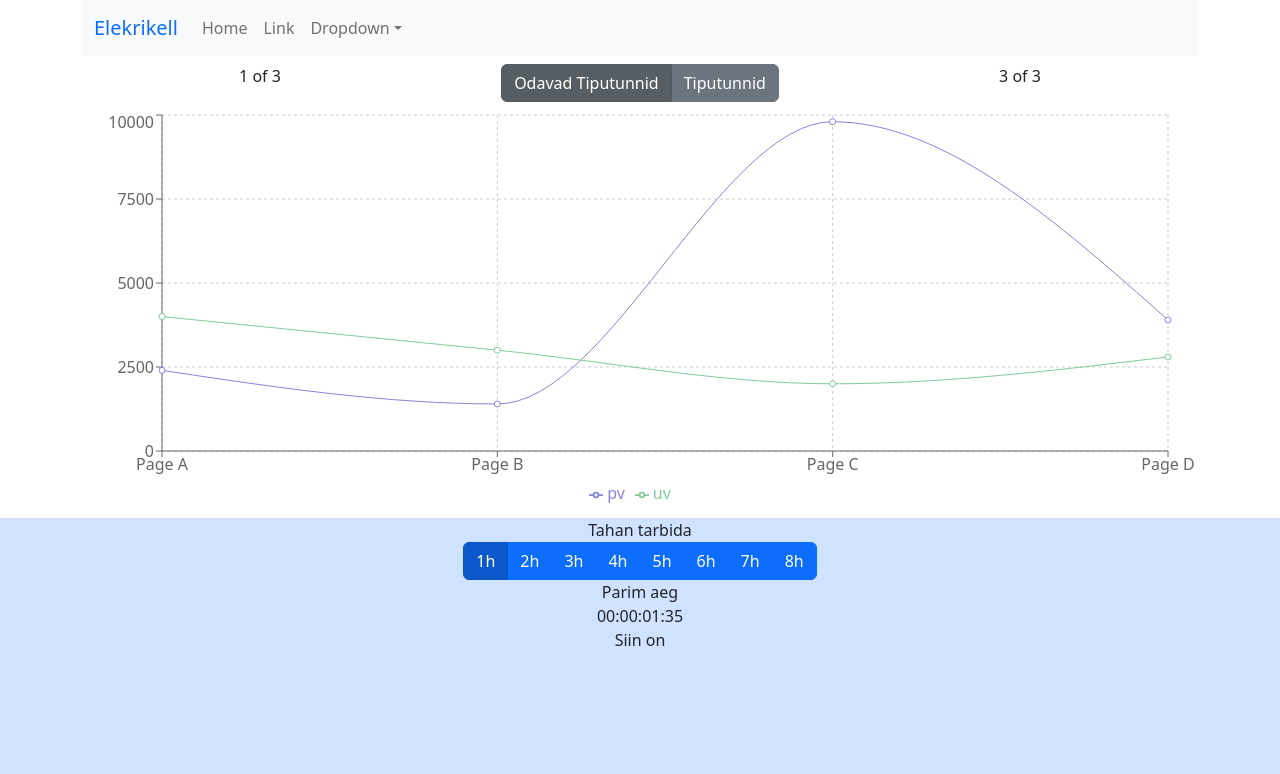
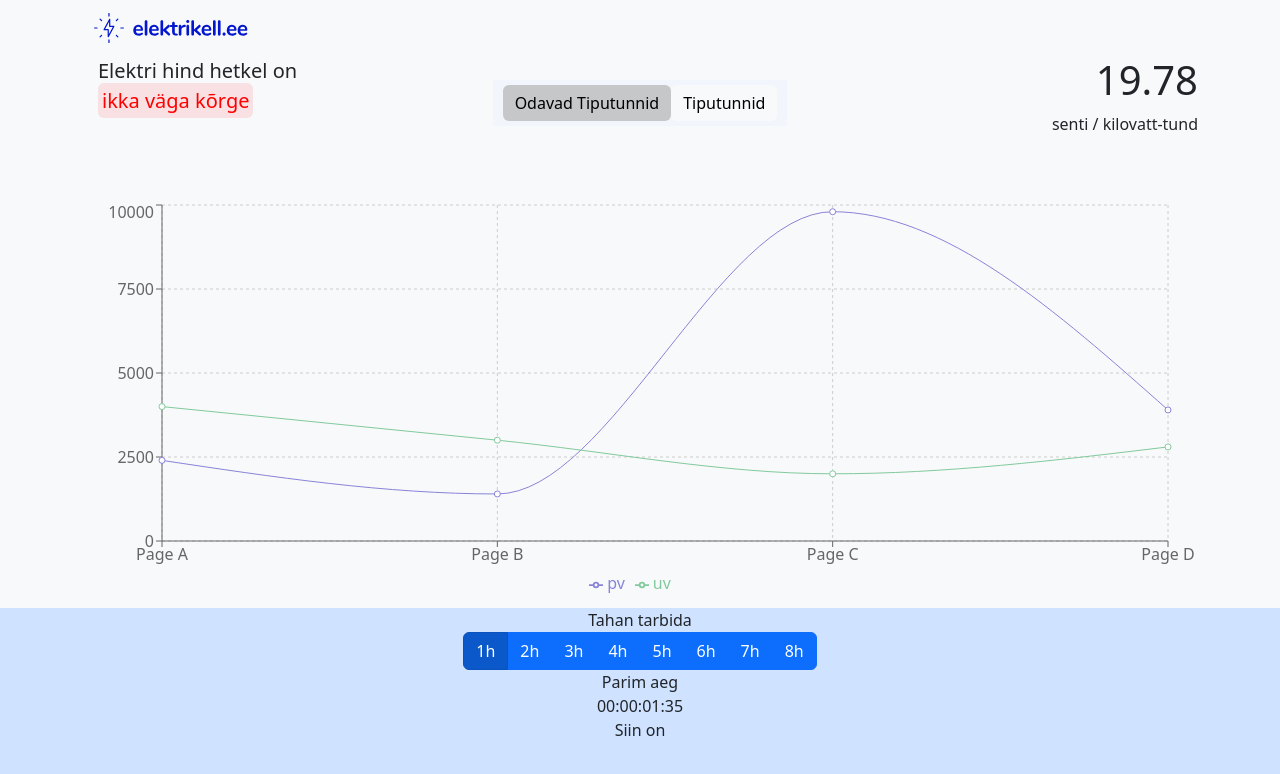
Before and after one commit to artpavkor/elektrikell, a React (Create React App) app: page / in a window 1280 px wide. Shown: the top 774 px of the page. Built offline with nearby package versions, Linux system fonts and the light colour scheme; the HTML template or start-up script is replaced by a standard one.

Commit message:
Домашнее задание, elektri hind hetkel, logo

```diff
--- a/src/App.scss
+++ b/src/App.scss
@@ -5,7 +5,7 @@ body {
 }
 
 .container-wrapper {
-    background-color: white;
+    background-color: rgb(248,249,250);
 }
 .chart {
     width: 100%;
@@ -20,3 +20,14 @@ body {
     text-decoration: none;
     color: white;
 }
+
+.span_red {
+    color: red;
+    background-color: rgba(250, 15, 23, 0.1);
+}
+
+.btn_group {
+    background-color: #F3F5FD;
+    padding: 5px 10px;
+    box-shadow: none;
+}
--- a/src/Footer/FooterHighPrice.js
+++ b/src/Footer/FooterHighPrice.js
@@ -19,7 +19,7 @@ function FooterHighPrice () {
             <div className="mt-2 mb-4">
                 <span className="fw-light">Soovitame tiptundide ajal vähendada elektri tarbimist, et aidata kaasa Euroopa
                     ühisele eesmärgile alandada <br></br> tiputundidel -5% elektri tarbmist ja vähendada maagaasi nõudlust.
-                    <a target="_blank" href="https://www.consilium.europa.eu/et/infographics/eu-measures-to-cut-down-energy-bills/">Loe lähemalt</a>
+                    <a target="blank" href="https://www.consilium.europa.eu/et/infographics/eu-measures-to-cut-down-energy-bills/">Loe lähemalt</a>
                 </span>
             </div>
         </Container>
--- a/src/Header/NavBar.js
+++ b/src/Header/NavBar.js
@@ -1,33 +1,20 @@
 import Container from 'react-bootstrap/Container';
-import Nav from 'react-bootstrap/Nav';
 import Navbar from 'react-bootstrap/Navbar';
-import NavDropdown from 'react-bootstrap/NavDropdown';
-
+import Logo from './logo.svg'
 function NavBar() {
   return (
-    <Navbar bg="light" expand="lg" className='mb-2'>
-      <Container>
-        <Navbar.Brand href="#home">Elekrikell</Navbar.Brand>
-        <Navbar.Toggle aria-controls="basic-navbar-nav" />
-        <Navbar.Collapse id="basic-navbar-nav">
-          <Nav className="me-auto">
-            <Nav.Link href="#home">Home</Nav.Link>
-            <Nav.Link href="#link">Link</Nav.Link>
-            <NavDropdown title="Dropdown" id="basic-nav-dropdown">
-              <NavDropdown.Item href="#action/3.1">Action</NavDropdown.Item>
-              <NavDropdown.Item href="#action/3.2">
-                Another action
-              </NavDropdown.Item>
-              <NavDropdown.Item href="#action/3.3">Something</NavDropdown.Item>
-              <NavDropdown.Divider />
-              <NavDropdown.Item href="#action/3.4">
-                Separated link
-              </NavDropdown.Item>
-            </NavDropdown>
-          </Nav>
-        </Navbar.Collapse>
-      </Container>
-    </Navbar>
+      <Navbar bg="light" className='shadow-0'>
+        <Container>
+          <Navbar.Brand href="#home">
+            <img
+              src={Logo}
+              height="30px"
+              className="d-inline-block align-top"
+              alt="logo"
+            />
+          </Navbar.Brand>
+        </Container>
+      </Navbar>
   );
 }
 
--- a/src/Header/PriceHeader.js
+++ b/src/Header/PriceHeader.js
@@ -5,12 +5,19 @@ import SelectPriceType from './SelectPriceType';
 
 function PriceHeader(props) {
   return (
-      <Row className='mb-2 text-center'>
-        <Col>1 of 3</Col>
+      <Row className='mb-5'>
         <Col>
-        <SelectPriceType {...props} />
+        <span className='fs-5 ms-3'>Elektri hind hetkel on</span> <br/>
+        <span className='fs-5 ms-3  p-1 rounded-2 span_red'>ikka väga kõrge</span>
         </Col>
-        <Col>3 of 3</Col>
+        <Col className='text-center'>
+        <br/>
+        <SelectPriceType {...props}/>
+        </Col>
+        <Col className='text-end'>
+        <h3 className='fs-1'>19.78</h3>
+        <p>senti / kilovatt-tund</p>
+        </Col>
       </Row>
   );
 }
--- a/src/Header/SelectPriceType.js
+++ b/src/Header/SelectPriceType.js
@@ -4,8 +4,10 @@ import ButtonGroup from 'react-bootstrap/ButtonGroup';
 function SelectPriceType({activePrice, setActivePrice}) {
   return (
     <ButtonGroup aria-label="Basic example">
-      <Button active ={activePrice === 'low'} onClick = {() => setActivePrice('low')}  variant="secondary">Odavad Tiputunnid </Button>
-      <Button active ={activePrice === 'high'} onClick = {() => setActivePrice('high')} variant="secondary">Tiputunnid</Button>
+      <div className='btn_group'>
+      <Button active ={activePrice === 'low'} onClick = {() => setActivePrice('low')}  variant="btn btn-light border border-0">Odavad Tiputunnid </Button>
+      <Button active ={activePrice === 'high'} onClick = {() => setActivePrice('high')} variant="btn btn-light border border-0">Tiputunnid</Button>
+      </div>
     </ButtonGroup>
   );
 }
```
Also changed, not shown: src/Header/logo.svg (added).
